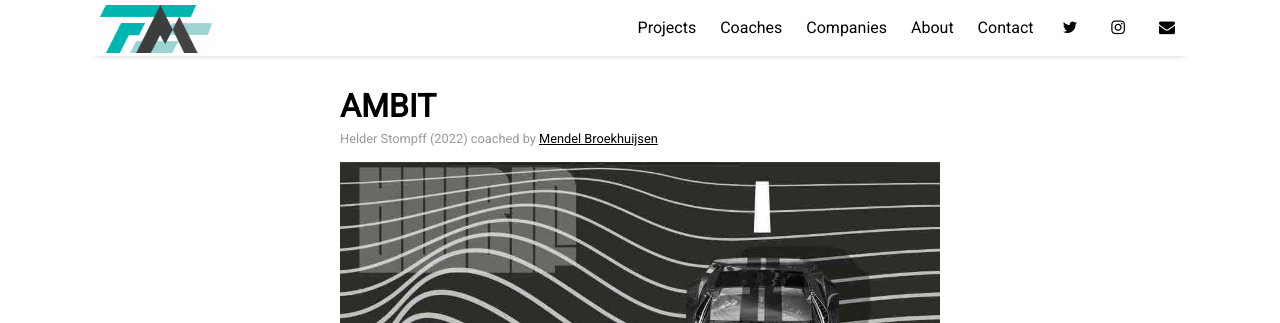
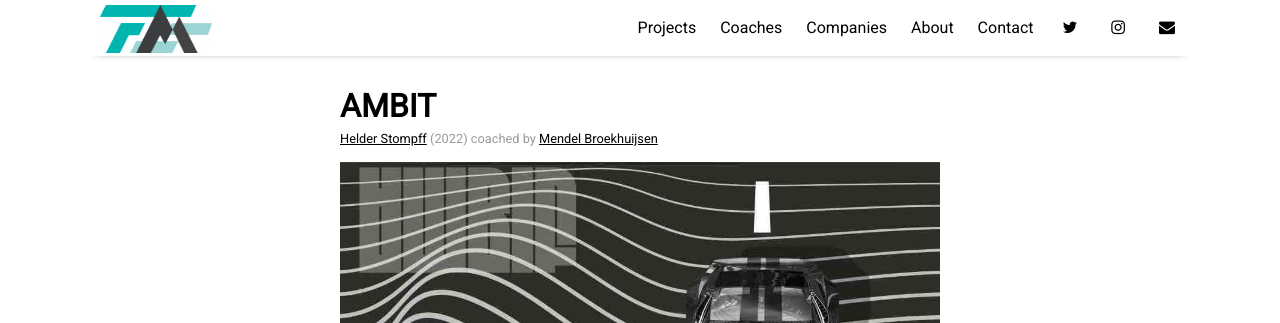
Before and after one commit to bazilinskyy/mobility-squad, a Jekyll site: the page built from _posts/2022-09-01-ambit.md, in a window 1280 px wide and 900 px high. Shown: the top 323 px of the window. Built offline with Jekyll 4.4.1, drawn with Linux system fonts in a browser that asks for light colours; nearby versions of some CDN libraries; comment, search, counter and statistics services are not loaded; part of the change alters nothing that is shown.

```diff
--- a/_posts/2022-09-01-ambit.md
+++ b/_posts/2022-09-01-ambit.md
@@ -4,6 +4,7 @@ year: 2022
 title: "AMBIT"
 authors:
   - name: Helder Stompff
+    website: https://www.linkedin.com/in/helder-stompff-4272a9201/?originalSubdomain=nl
 coaches:
   - name: Mendel Broekhuijsen
     website: https://www.mendeldesign.nl
```
